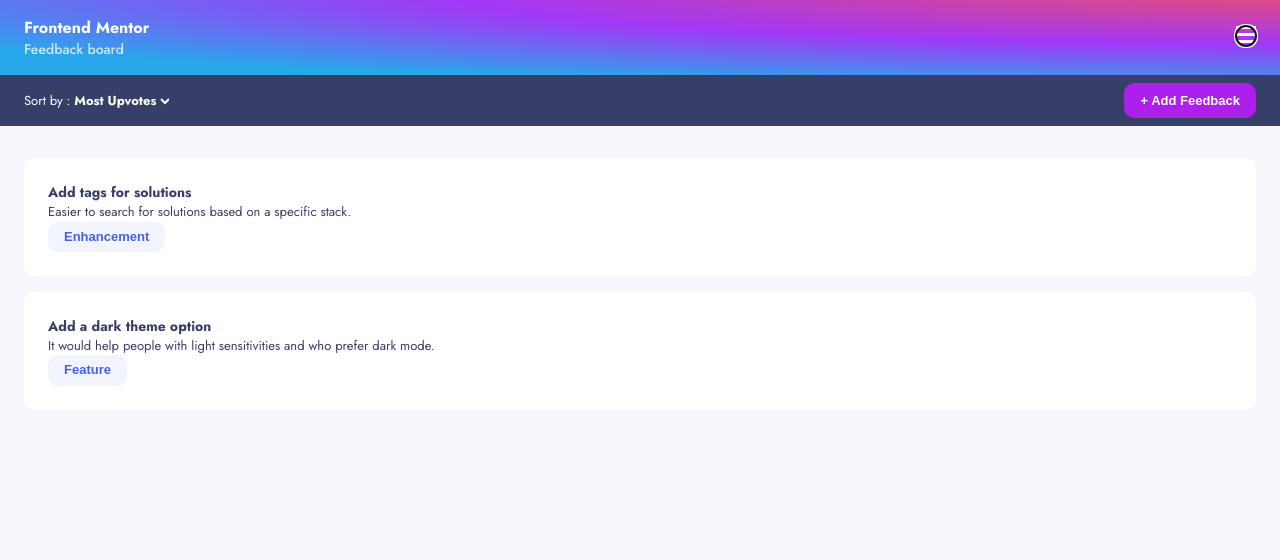
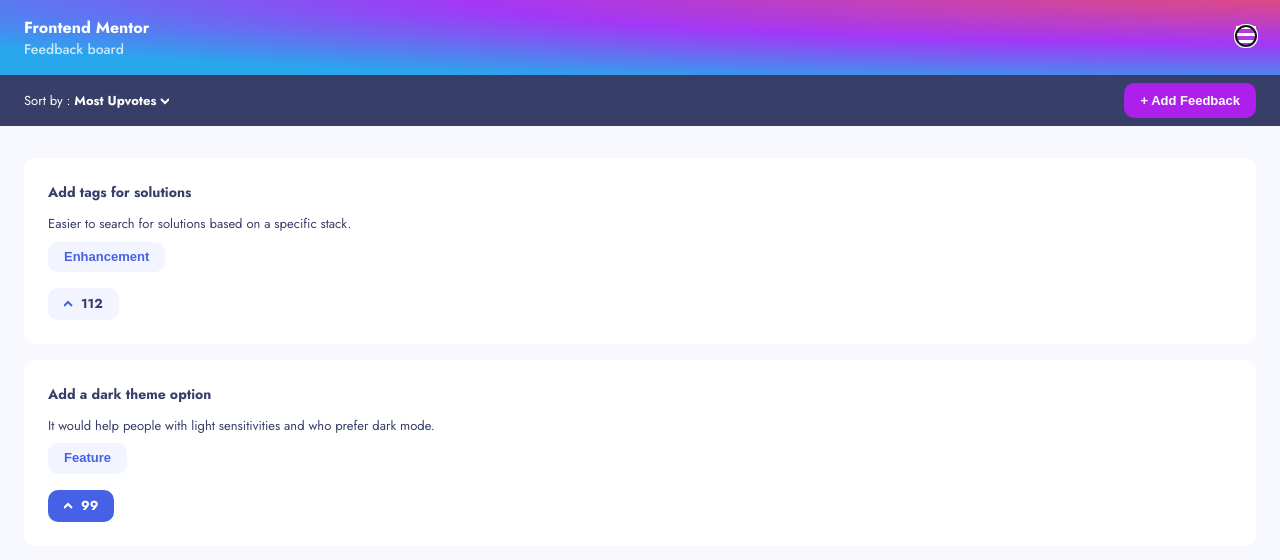
Before and after one commit to omonteon/product-feedback-app, a React (Vite) app: page / in a window 1280 px wide. Shown: the top 560 px of the page. Built offline with nearby package versions, Linux system fonts and the light colour scheme.

Commit message:
feat: added VoteButton to FeedbackCard
feat: added handler to upvote feedback items

```diff
--- a/src/components/FeedbackCard/FeedbackCard.tsx
+++ b/src/components/FeedbackCard/FeedbackCard.tsx
@@ -1,26 +1,46 @@
 import Card from "@components/Card";
 import Tag from "@components/Tag";
 import { Feedback } from "src/interfaces/Feedback";
+import styles from "./feedbackCard.module.css";
+import VoteButton from "@components/VoteButton";
 
 interface FeedbackCardProps {
   feedback: Feedback;
+  toggleVote: (id: number) => void;
 }
 
 // TODO: Style the content
 // TODO: Add upvote component and comment component
-function FeedbackCard({ feedback }: FeedbackCardProps) {
+function FeedbackCard({ feedback, toggleVote }: FeedbackCardProps) {
   const {
+    id,
     title = "",
     description = "",
     tag = "Enhancement",
     upVoteCount = 0,
     commentCount = 0,
+    upVoted = false,
   } = feedback;
+
+  // ??: Where should you put handlers ?
+  // ??: Should there be arrow funcs or funcs declarations ?
+  // const handleToggleVote = () => {
+
+  // }
+
   return (
-    <Card>
+    <Card className={styles.feedbackCard}>
       <h4>{title}</h4>
       <p>{description}</p>
-      <Tag>{tag}</Tag>
+      <Tag className={styles.feedbackCardTag}>{tag}</Tag>
+      <footer>
+        <VoteButton
+          className={`${upVoted ? styles.upVoted : ""}`}
+          upVoted={upVoted}
+          count={upVoteCount}
+          onChange={() => toggleVote(id)}
+        />
+      </footer>
     </Card>
   );
 }
--- /dev/null
+++ b/src/components/FeedbackCard/feedbackCard.module.css
@@ -0,0 +1,24 @@
+.feedbackCard h4 {
+  margin-bottom: 0.75rem;
+}
+
+.feedbackCard p {
+  margin-bottom: 0.5rem;
+}
+
+.feedbackCardTag {
+  margin-bottom: 1rem;
+}
+/* TODO: Investigate why I need to specify label here to not be overriden */
+label.upVoted {
+  background-color: var(--primary-blue);
+  color: white;
+}
+
+label.upVoted path {
+  stroke: white;
+}
+
+.feedbackCard footer {
+  display: flex;
+}
--- a/src/pages/Home/Home.tsx
+++ b/src/pages/Home/Home.tsx
@@ -1,4 +1,4 @@
-import { useState } from "react";
+import { useEffect, useState } from "react";
 import { ReactComponent as ChevronIcon } from "@assets/chevron-icon.svg";
 import Button from "@components/Button";
 import styles from "./home.module.css";
@@ -22,7 +22,7 @@
 // 9. Install and configure ESLint
 
 // TODO: Get this from some API or from localStorage
-const feedbackList: Array<Feedback> = [
+const feedbackListResponse: Array<Feedback> = [
   {
     id: 0,
     title: "Add tags for solutions",
@@ -30,6 +30,7 @@
     tag: "Enhancement",
     upVoteCount: 112,
     commentCount: 2,
+    upVoted: false,
   },
   {
     id: 1,
@@ -39,14 +40,37 @@
     tag: "Feature",
     upVoteCount: 99,
     commentCount: 4,
+    upVoted: true,
   },
 ];
 
 function HomePage() {
   const [sidebarOpen, setSidebarOpen] = useState(false);
+  const [feedbackList, setFeedbackList] = useState(feedbackListResponse);
+
+  useEffect(() => {
+    setFeedbackList(feedbackListResponse);
+  }, []);
 
   const toggleSidebar = () => {
     setSidebarOpen(!sidebarOpen);
+  };
+
+  const toggleVote = (id: number) => {
+    const updatedList = feedbackList.map((feedback) => {
+      if (feedback.id === id) {
+        return {
+          ...feedback,
+          upVoteCount: feedback.upVoted
+            ? feedback.upVoteCount - 1
+            : feedback.upVoteCount + 1,
+          upVoted: !feedback.upVoted,
+        };
+      }
+      return feedback;
+    });
+    setFeedbackList(updatedList);
+    // TODO: Update in API or localstorage
   };
 
   return (
@@ -76,7 +100,11 @@
             <EmptyFeedback />
           ) : (
             feedbackList.map((feedback) => (
-              <FeedbackCard key={feedback.id} feedback={feedback} />
+              <FeedbackCard
+                key={feedback.id}
+                feedback={feedback}
+                toggleVote={toggleVote}
+              />
             ))
           )}
         </section>
```
